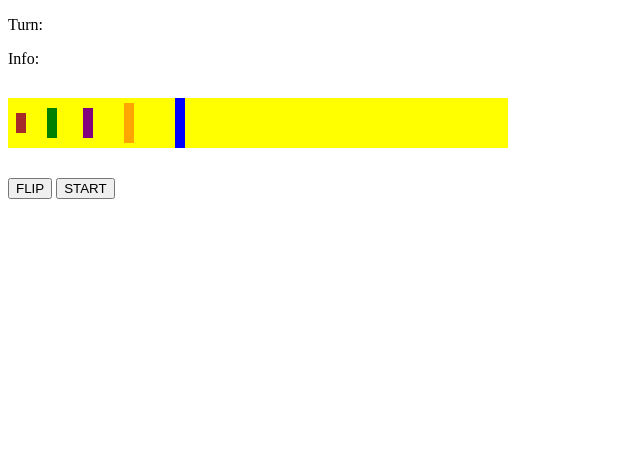
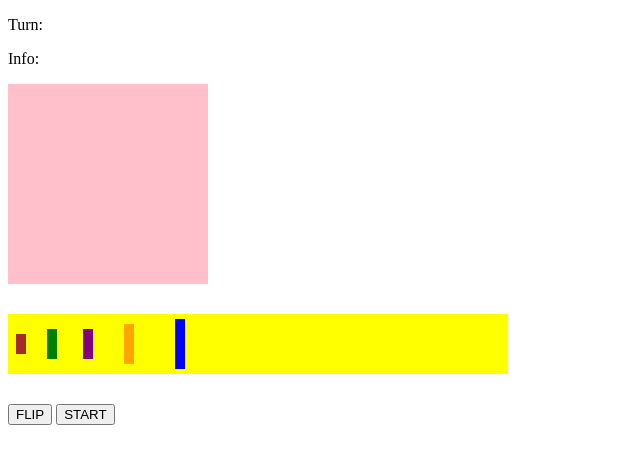
Before and after one commit to Rybski113/Battleships-JavaScript, a plain HTML site: page index.html in a window 1280 px wide. Both pictures are taken after a click on the button "FLIP". Shown: the whole page, without its empty margins (0-640 px from the left). Drawn offline with Linux system fonts and the light colour scheme.

Commit message:
game-board added

```diff
--- a/app.js
+++ b/app.js
@@ -1,9 +1,33 @@
+const gamesBoardContainer = document.querySelector('#gamesboard-container')
 const optionContainer = document.querySelector('.option-container')
 const flipButton = document.querySelector('#flip-button')
 
+
+
+// option choosing
+let angle = 0
 function flip () {
     const optionShips = Array.from(optionContainer.children)
-    optionShips.forEach(optionShip => optionShip.style.transform = 'rotate(90deg)')
+    if (angle === 0) {
+        angle = 90
+    } else {
+        angle = 0
+    }
+    optionShips.forEach(optionShip => optionShip.style.transform = `rotate(${angle}deg)`)
 }
 
+//creating boards
+
+const width = 10
+
+function createBoard() {
+   const gameBoardContainer = document.createElement('div')
+   gameBoardContainer.classList.add('game-board')
+   gameBoardContainer.style.backgroundColor = 'pink'
+
+   gamesBoardContainer.append(gameBoardContainer)
+}
+
+createBoard()
+
 flipButton.addEventListener('click', flip)
--- a/style.css
+++ b/style.css
@@ -1,6 +1,13 @@
+.game-board {
+    width: 200px;
+    height: 200px;
+
+}
+
+
 .option-container {
     width: 500px;
-    height: 50px;
+    height: 60px;
     margin: 30px 0;
     background-color: yellow;
     display: flex;
```
